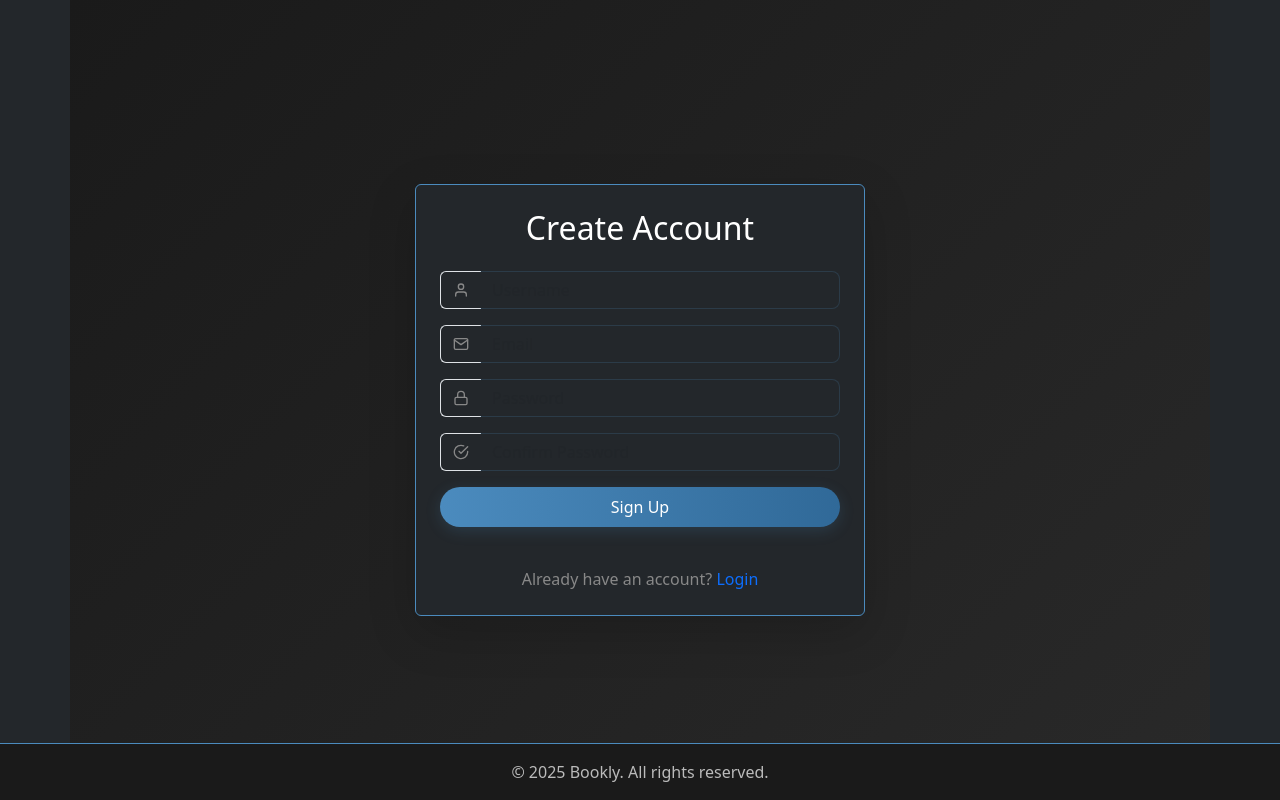
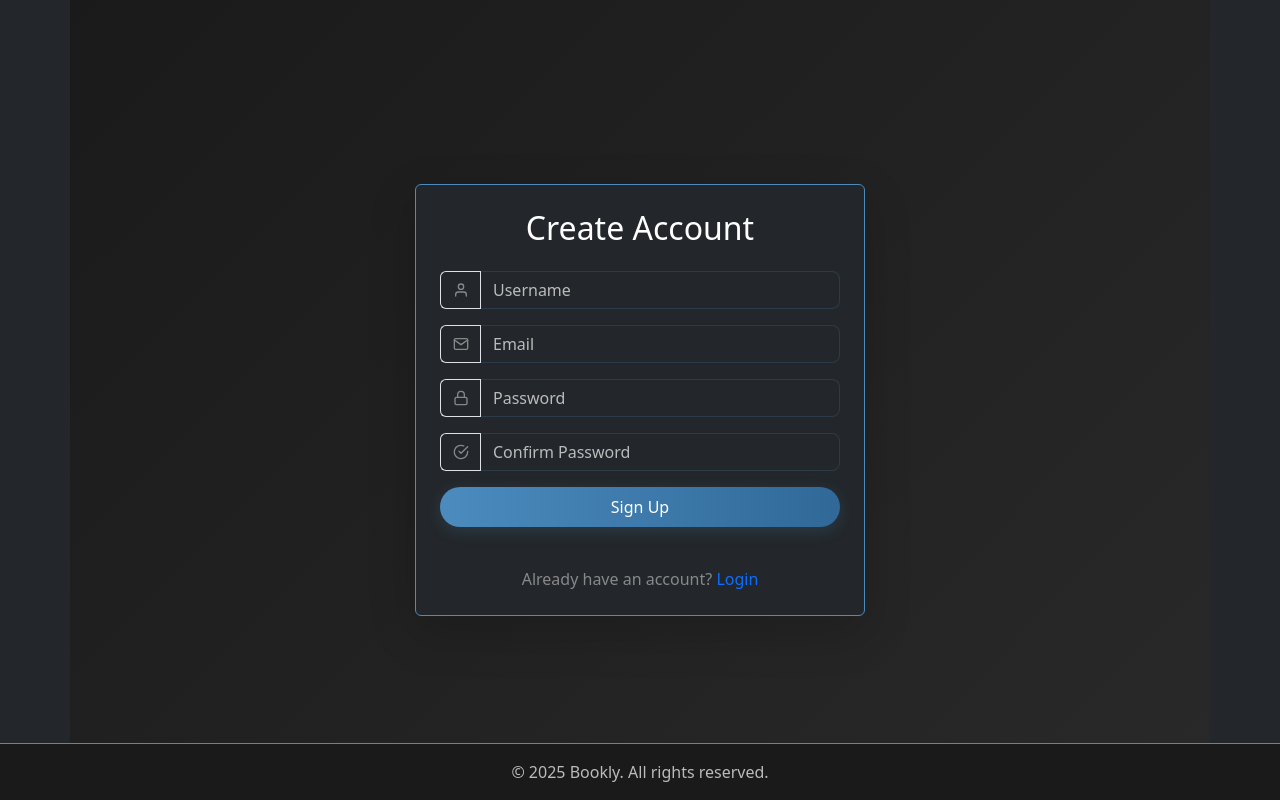
Before and after one commit to Lost-sudo/Bookly-Ecommerce-Web-App, a React (Vite) app in the folder client/bookstore/: page /register in a window 1280 px wide. Built offline with nearby package versions, Linux system fonts and the light colour scheme.

Commit message:
asddasdas

```diff
--- a/client/bookstore/src/pages/RegisterPage.jsx
+++ b/client/bookstore/src/pages/RegisterPage.jsx
@@ -146,7 +146,7 @@ const RegisterPage = () => {
                             })
                           }
                           required
-                          className="bg-transparent text-light border-start-0"
+                          className="bg-transparent text-light border-start custom-placeholder"
                           style={{
                             boxShadow: "none",
                             borderColor: "rgba(75, 139, 190, 0.2)",
```
